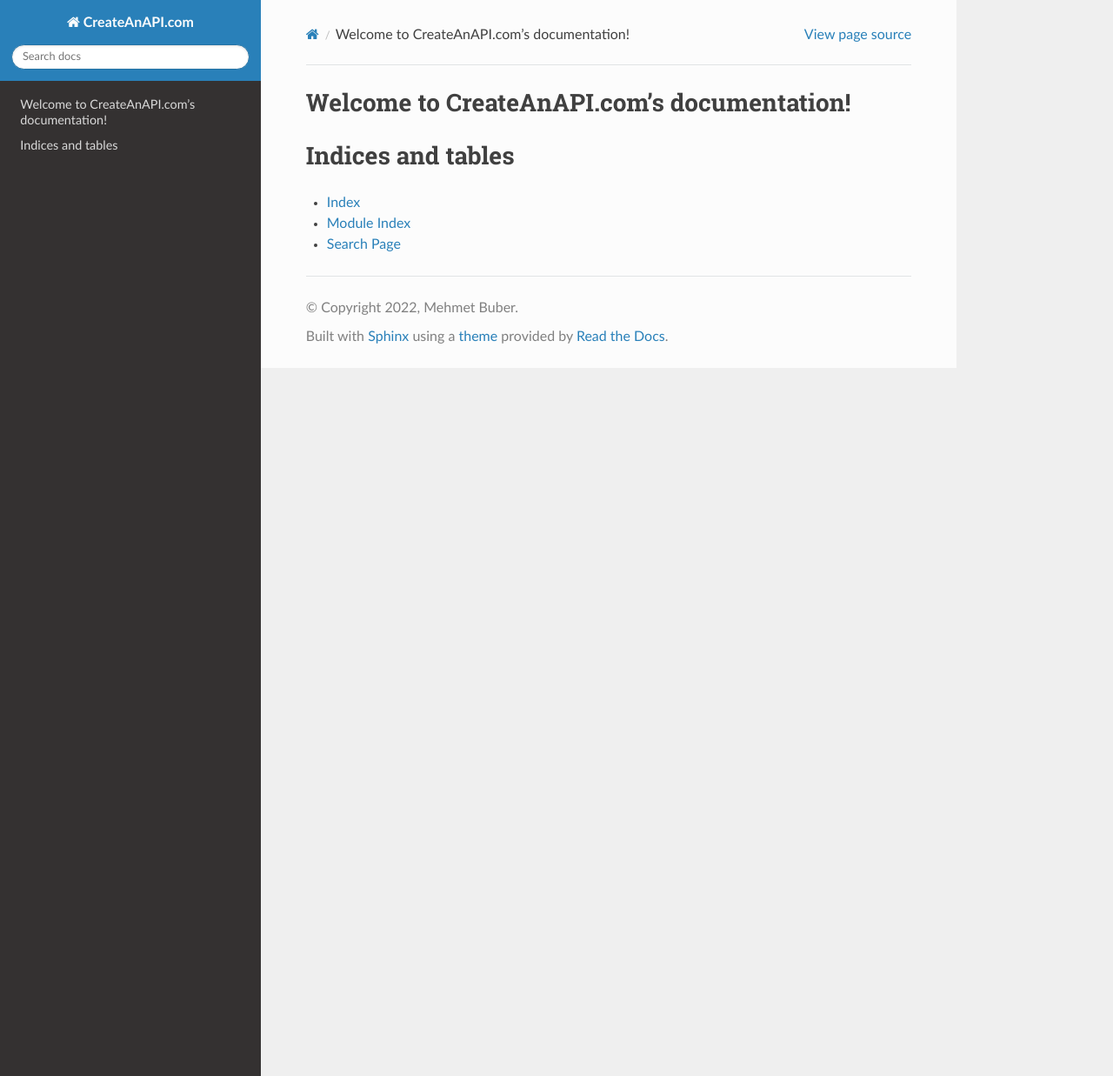
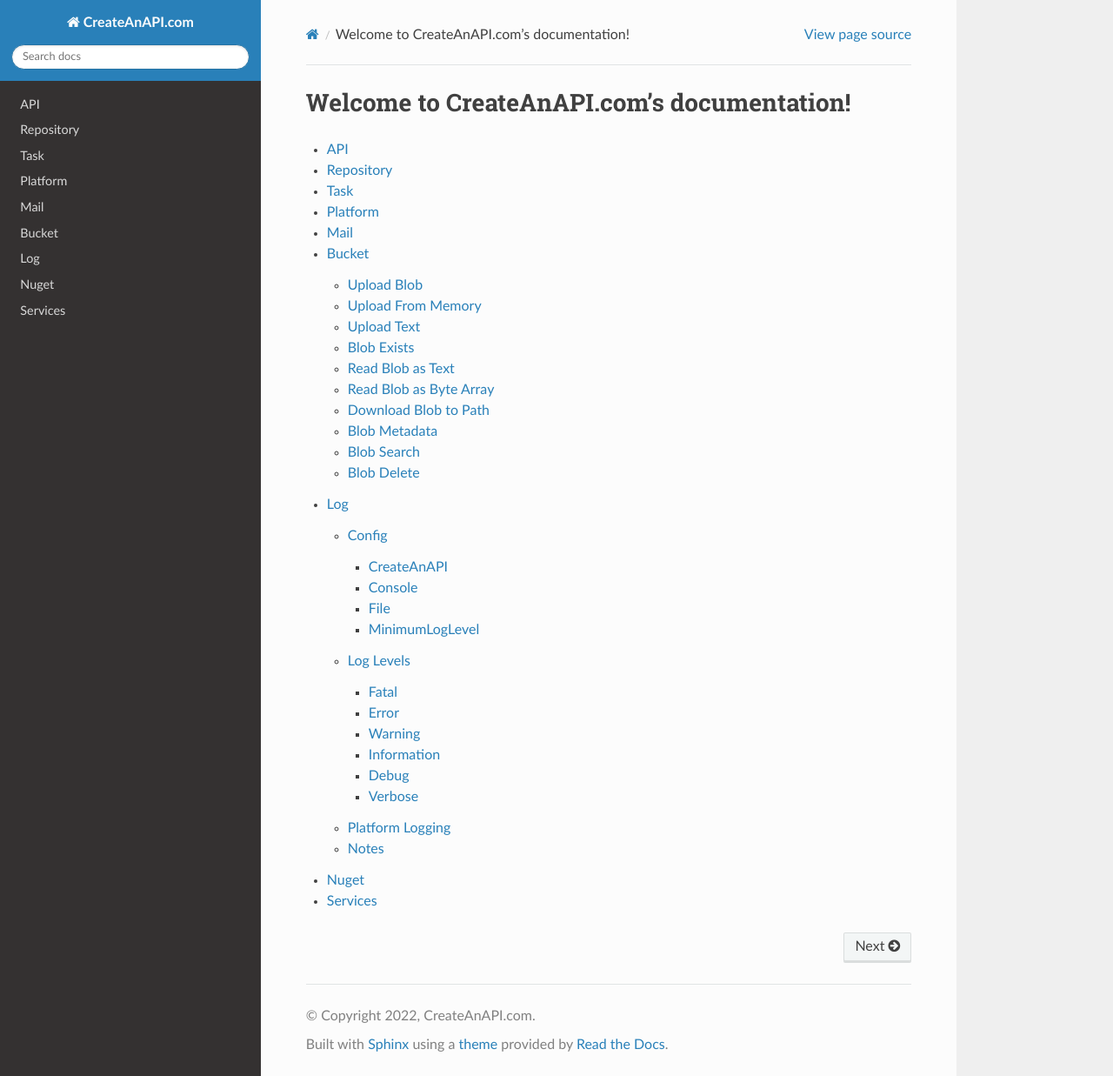
Before and after one commit to createanapi-nuget/createanapi-docs, a Sphinx documentation site: the page built from docs/source/index.rst, in a window 1280 px wide and 1237 px high. Shown: the whole window at 87% size. Built offline with Sphinx 7.4.7 and the Read the Docs theme 2.0.0, drawn with Linux system fonts in a browser that asks for light colours; part of the change alters nothing that is shown.

Commit message:
CAA config started

```diff
--- /dev/null
+++ b/docs/source/api.rst
@@ -0,0 +1,2 @@
+API
+*********
--- /dev/null
+++ b/docs/source/bucket.rst
@@ -0,0 +1,96 @@
+Bucket
+*********
+
+.. code-block:: csharp
+   :linenos:
+
+    var key = "csv/product-1.csv";
+    var bucketId = "62e2cb155f3d995ff233a48c";
+
+Upload Blob
+-----------
+
+.. code-block:: csharp
+   :linenos:
+
+    var uploadFromPathResponse = await _createAnAPIClient.UploadBlob(bucketId, $"csv/product-1.csv", @"C:\Repositories\createanapi-apiclient\src\CreateAnAPI.Client\CreateAnAPI.Customer.BlobTask\bin\Debug\net6.0\product.csv");
+
+
+Upload From Memory
+------------------
+
+.. code-block:: csharp
+   :linenos:
+
+    var blob = File.ReadAllBytes(@"C:\Repositories\createanapi-apiclient\src\CreateAnAPI.Client\CreateAnAPI.Customer.BlobTask\bin\Debug\net6.0\product.csv");
+    var uploadFromMemoryResponse = await _createAnAPIClient.UploadBlob(bucketId, $"csv/product-1.csv", blob);
+
+Upload Text
+-----------
+
+.. code-block:: csharp
+   :linenos:
+
+    var uploadAsTextResponse = await _createAnAPIClient.UploadBlobAsText(bucketId, $"csv/product-1.csv", "1,2,3");
+
+
+Blob Exists
+-----------
+
+.. code-block:: csharp
+   :linenos:
+
+    var existsResponse = await _createAnAPIClient.BlobExists(bucketId, key);
+
+
+Read Blob as Text
+-----------------
+
+.. code-block:: csharp
+   :linenos:
+
+    var textResponse = await _createAnAPIClient.ReadBlobAsText(bucketId, key);
+
+Read Blob as Byte Array
+-----------------------
+
+.. code-block:: csharp
+   :linenos:
+
+    var blobResponse = await _createAnAPIClient.ReadBlob(bucketId, key);
+
+
+Download Blob to Path
+-----------------------
+
+.. code-block:: csharp
+   :linenos:
+
+    await _createAnAPIClient.DownloadBlob(bucketId, key, @"C:\Repositories\createanapi-apiclient\src\CreateAnAPI.Client\CreateAnAPI.Customer.BlobTask\bin\Debug\net6.0\product2.csv");
+
+
+Blob Metadata
+-----------------------
+
+.. code-block:: csharp
+   :linenos:
+
+    var metadataResponse = await _createAnAPIClient.GetBlobMetadata(bucketId, key);
+
+
+Blob Search
+-----------------------
+
+.. code-block:: csharp
+   :linenos:
+
+    var searchResponse = await _createAnAPIClient.SearchBlob(bucketId, "csv/");
+
+
+Blob Delete
+-----------------------
+
+.. code-block:: csharp
+   :linenos:
+
+    var deleteResponse = await _createAnAPIClient.DeleteBlob(bucketId, key);
--- a/docs/source/conf.py
+++ b/docs/source/conf.py
@@ -7,7 +7,7 @@
 # https://www.sphinx-doc.org/en/master/usage/configuration.html#project-information
 
 project = 'CreateAnAPI.com'
-copyright = '2022, Mehmet Buber'
+copyright = '2022, CreateAnAPI.com'
 author = 'Mehmet Buber'
 release = '1.0.0'
 
--- a/docs/source/index.rst
+++ b/docs/source/index.rst
@@ -12,9 +12,13 @@ Welcome to CreateAnAPI.com's documentation!
 
 
 
-Indices and tables
-==================
-
-* :ref:`genindex`
-* :ref:`modindex`
-* :ref:`search`
+.. toctree::
+   api
+   repository
+   task
+   platform
+   mail
+   bucket
+   log
+   nuget
+   services
--- /dev/null
+++ b/docs/source/log.rst
@@ -0,0 +1,194 @@
+######
+Log
+######
+
+********
+Config
+********
+
+.. code-block:: json
+   :linenos:
+
+    {
+        "Log": {
+            "MinimumLogLevel": "Debug",
+            "Console": {
+                "Enabled": false
+            },
+            "CreateAnAPI": {
+                "Enabled": true,
+                "FlushTimeSpan": 60,
+                "QueueLimit": 10000,
+                "BatchSizeLimit": 250
+            },
+            "File": {
+                "Enabled": false,
+                "Path": "log-.txt",
+                "RollingInterval": "Day",
+                "FlushTimeSpan": 60
+            }
+        }
+    }
+
+CreateAnAPI
+---------------
+CreateAnAPI logging enabled/disabled. Always enabled on AWS Init tasks.
+
+Console
+---------------
+Console logging enabled/disabled. Always disabled on AWS Init tasks.
+
+File
+------------
+File logging enabled/disabled. Always disabled on AWS Init tasks.
+
+MinimumLogLevel
+---------------
+The minimum level of logs to be sent to the sink. Fatal > Error > Warning > Information > Debug > Verbose
+
+**********
+Log Levels
+**********
+
+Fatal
+---------------
+
+For errors that break all integration (E.g. Could not get the product data to be iterated)
+
+.. code-block:: csharp
+   :linenos:
+
+    var initial = false;
+    var first = await _createAnAPIClient.First<object>(_config.RepositoryId);
+    if (first.IsSuccessful)
+    {
+        initial = first.Data?.Exists == false;
+    }
+    else
+    {
+        Log.Fatal(first.ErrorException, $"{nameof(Customer)} error, could not get the first response");
+        throw first.ErrorException;
+    }
+
+Error
+---------------
+
+For errors that break single transaction (E.g. Could not get the exists response for a single product)
+
+
+.. code-block:: csharp
+   :linenos:
+
+    var existing = await _createAnAPIClient.First<Inventory>(repositoryId, null, new List<DataFilter>
+    {
+        new()
+        {
+            Value = data.IDInvLevel.ToString(),
+            Key = _config.PrimaryKey,
+            Operation = StringOperation.Equals
+        }
+    });
+
+    if (!existing.IsSuccessful)
+    {
+        Log.Error(existing.ErrorException, $"Could not get existing for: {data.IDInvLevel}");
+        throw existing.ErrorException;
+    }
+
+    if (existing.Data == null)
+    {
+        Log.Error(existing.ErrorException, $"Could not serialize existing data for: {data.IDInvLevel}");
+        throw existing.ErrorException;
+    }
+
+Warning
+---------------
+
+For mismatches for single transaction (E.g. Could not match the colors for a given product)
+
+.. code-block:: csharp
+   :linenos:
+
+    Log.Warning($"Could not match po. {invoice.Data.invoiceNumber} {poFirst.StatusCode} {poFirst.Content}");
+
+Information
+---------------
+For general health of the task (E.g. Task started, ended)
+
+.. code-block:: csharp
+   :linenos:
+
+    Log.Information("Task started.");
+    Log.Information("Task ended.");
+
+Debug
+---------------
+For detailed debug info. Every action needs to be debug logged. (E.g. All successful attempts, SQL queries)
+
+.. code-block:: csharp
+   :linenos:
+
+    Log.Debug($"{invoice.Data.invoiceNumber} - Product data processed successfully.");
+
+    var query = $"SELECT * from {tableName} WHERE date_Modification > '{thresholdDateTime.ToString("MM/dd/yyyy")}'";
+    Log.Debug(query);
+
+Verbose
+---------------
+
+Unusually detailed output for diagnostic purposes (E.g. Detailed response or diagnostic data)
+
+****************
+Platform Logging
+****************
+
+.. code-block:: csharp
+   :linenos:
+
+    public class Program
+    {
+        public static void Main(string[] args)
+        {
+            CreateHostBuilder(args).Build().Run();
+        }
+
+        public static IHostBuilder CreateHostBuilder(string[] args)
+        {
+            return Host.CreateDefaultBuilder(args)
+                .UseSerilog()
+                .ConfigureWebHostDefaults(webBuilder => { webBuilder.UseStartup<Startup>(); });
+        }
+    }
+
+.. code-block:: csharp
+   :linenos:
+
+    using CreateAnAPI.Logging.Platform;
+    public class Startup
+    {
+        public void ConfigureServices(IServiceCollection services)
+        {
+            services.AddPlatformLogging(Configuration);
+        }
+
+        public void Configure(IApplicationBuilder app, IWebHostEnvironment env)
+        {
+            app.UsePlatformLogging();
+        }
+    }
+
+****************
+Notes
+****************
+* Always try/catch for each transaction to be processed, so that if one of the items has an error, the integration continues.
+* Never do a "continue" or "return" without logging.
+* Always log the if and else sections of an if clauses
+* Always log success as Debug
+* Never suppress an error
+* Always throw rest response errors
+* Always use fatal for the errors that block the entire integration
+* If the process has warning, error, or fatal logs, the mailing system will trigger even if the integration ends with success.
+* Don't over-log or over-estimate the log levels for not to be desensitized to logs.
+* If a decision is made to reduce the logs on an integration due to over-logging, note the decision on notes.
+* Warning, Error, and Fatal logs are for Dev and PM before launch, for PM after launch.
+* Information, Debug, and Verbose logs are for troubleshooting and giving a broader context to the next developer.
--- /dev/null
+++ b/docs/source/mail.rst
@@ -0,0 +1,3 @@
+######
+Mail
+######
--- /dev/null
+++ b/docs/source/nuget.rst
@@ -0,0 +1,3 @@
+######
+Nuget
+######
--- /dev/null
+++ b/docs/source/platform.rst
@@ -0,0 +1,3 @@
+########
+Platform
+########
--- /dev/null
+++ b/docs/source/repository.rst
@@ -0,0 +1,3 @@
+##########
+Repository
+##########
--- /dev/null
+++ b/docs/source/services.rst
@@ -0,0 +1,3 @@
+##########
+Services
+##########
--- /dev/null
+++ b/docs/source/task.rst
@@ -0,0 +1,3 @@
+##########
+Task
+##########
```
